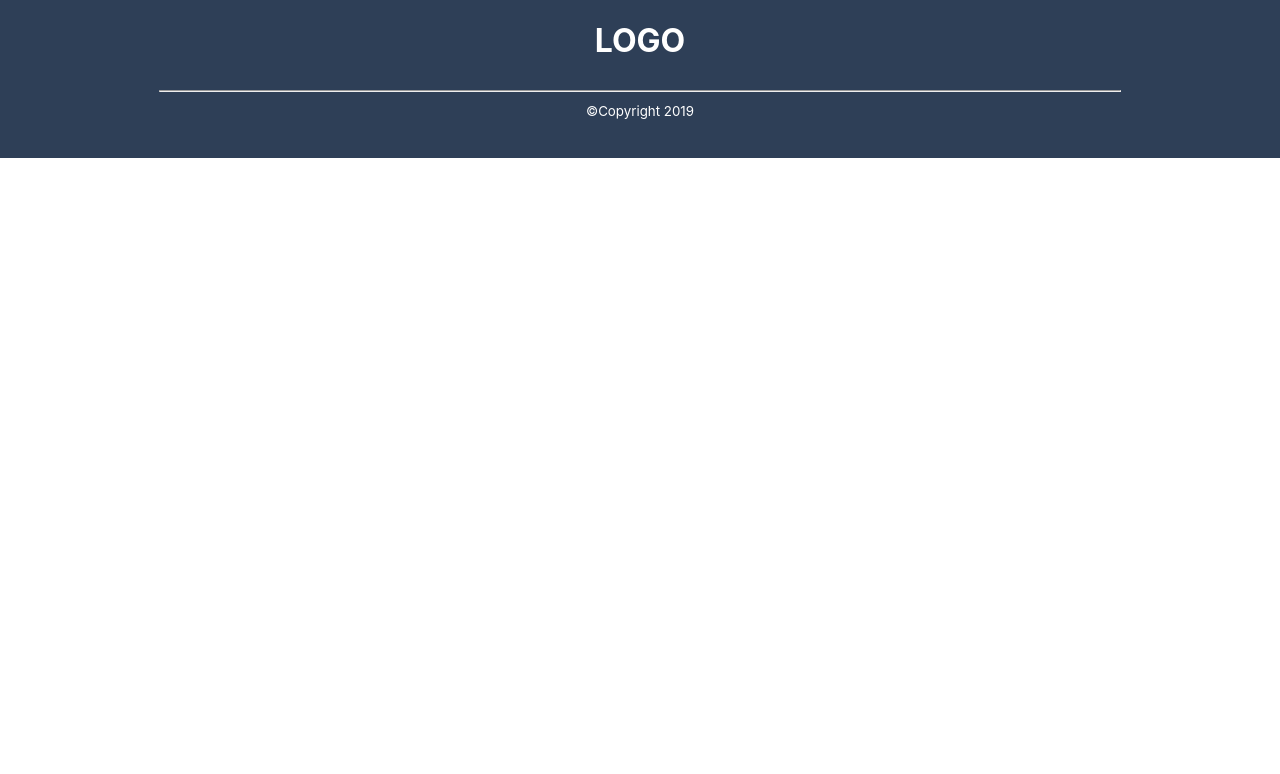
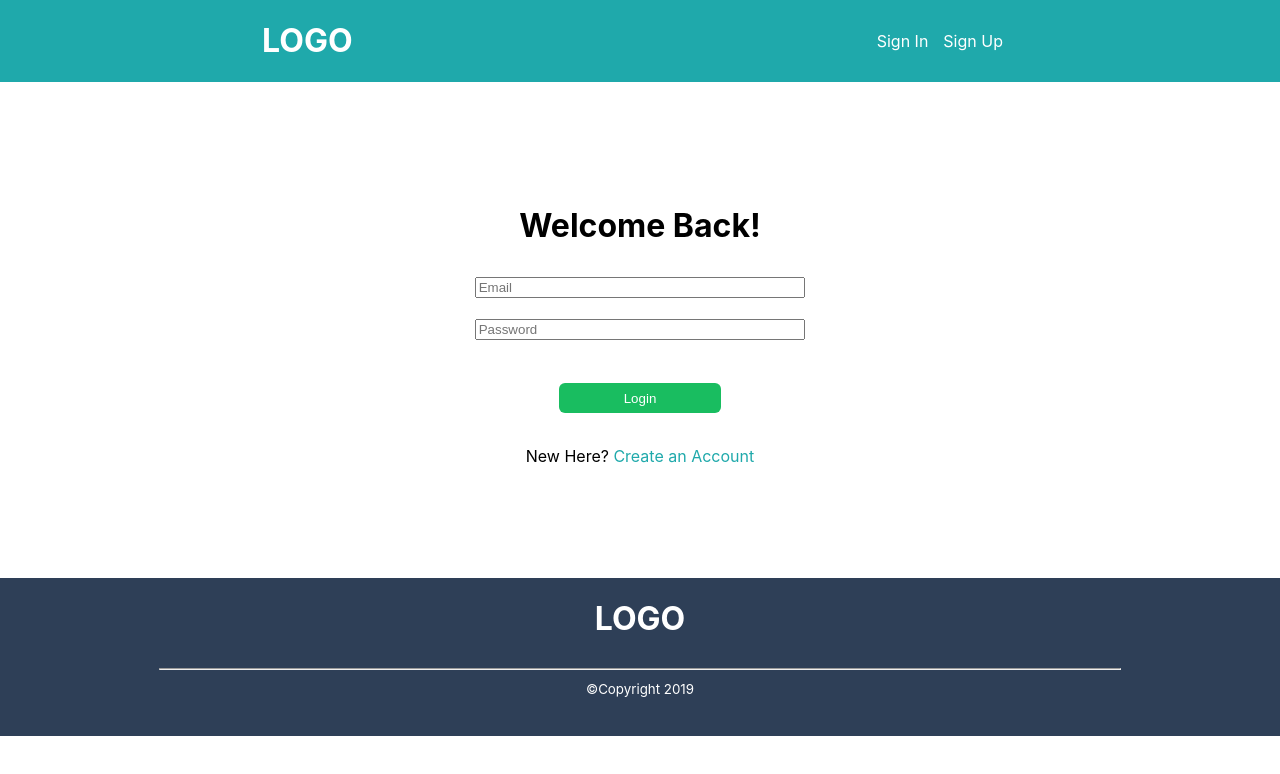
Before and after one commit to bw-airbnb-optimal-price-4/front-end, a React (Create React App) app: page / in a window 1280 px wide. Shown: the top 774 px of the page. Built offline with nearby package versions, Linux system fonts and the light colour scheme.

Commit message:
Split routes into Authenticated and Unauthenticated routers

```diff
--- a/src/App.js
+++ b/src/App.js
@@ -1,19 +1,14 @@
 import React from "react";
 import "./App.css";
-import SignInForm from "./Components/SignInForm";
-import SignUpForm from "./Components/SignUpForm";
-import Onboarding from "./Components/Onboarding/Onboarding";
-import OnboardingTwo from "./Components/Onboarding/OnboardingTwo";
 import Footer from "./Components/Footer";
-import { Route, Link } from "react-router-dom";
+import UnauthenticatedRouter from "./Routers/UnauthenticatedRouter";
+import AuthenticatedRouter from "./Routers/AuthenticatedRouter";
 
 function App() {
   return (
     <div className="App">
-      <Route exact path="/signin" component={SignInForm} />
-      <Route exact path="/signup" component={SignUpForm} />
-      <Route exact path="/onboarding" component={Onboarding} />
-      <Route exact path="/onboardingtwo" component={OnboardingTwo} />
+      <UnauthenticatedRouter />
+      <AuthenticatedRouter />
       <Footer />
     </div>
   );
--- /dev/null
+++ b/src/Routers/AuthenticatedRouter.js
@@ -0,0 +1,13 @@
+import React from "react";
+import { Route } from "react-router-dom";
+import Onboarding from "../Components/Onboarding/Onboarding";
+import OnboardingTwo from "../Components/Onboarding/OnboardingTwo";
+
+const AuthenticatedRouter = () => (
+  <>
+    <Route exact path="/onboarding" component={Onboarding} />
+    <Route exact path="/onboardingtwo" component={OnboardingTwo} />
+  </>
+);
+
+export default AuthenticatedRouter;
--- /dev/null
+++ b/src/Routers/UnauthenticatedRouter.js
@@ -0,0 +1,13 @@
+import React from "react";
+import { Route } from "react-router-dom";
+import SignInForm from "../Components/SignInForm";
+import SignUpForm from "../Components/SignUpForm";
+
+const UnauthenticatedRouter = () => (
+  <>
+    <Route exact path="/" component={SignInForm} />
+    <Route exact path="/signup" component={SignUpForm} />
+  </>
+);
+
+export default UnauthenticatedRouter;
```
